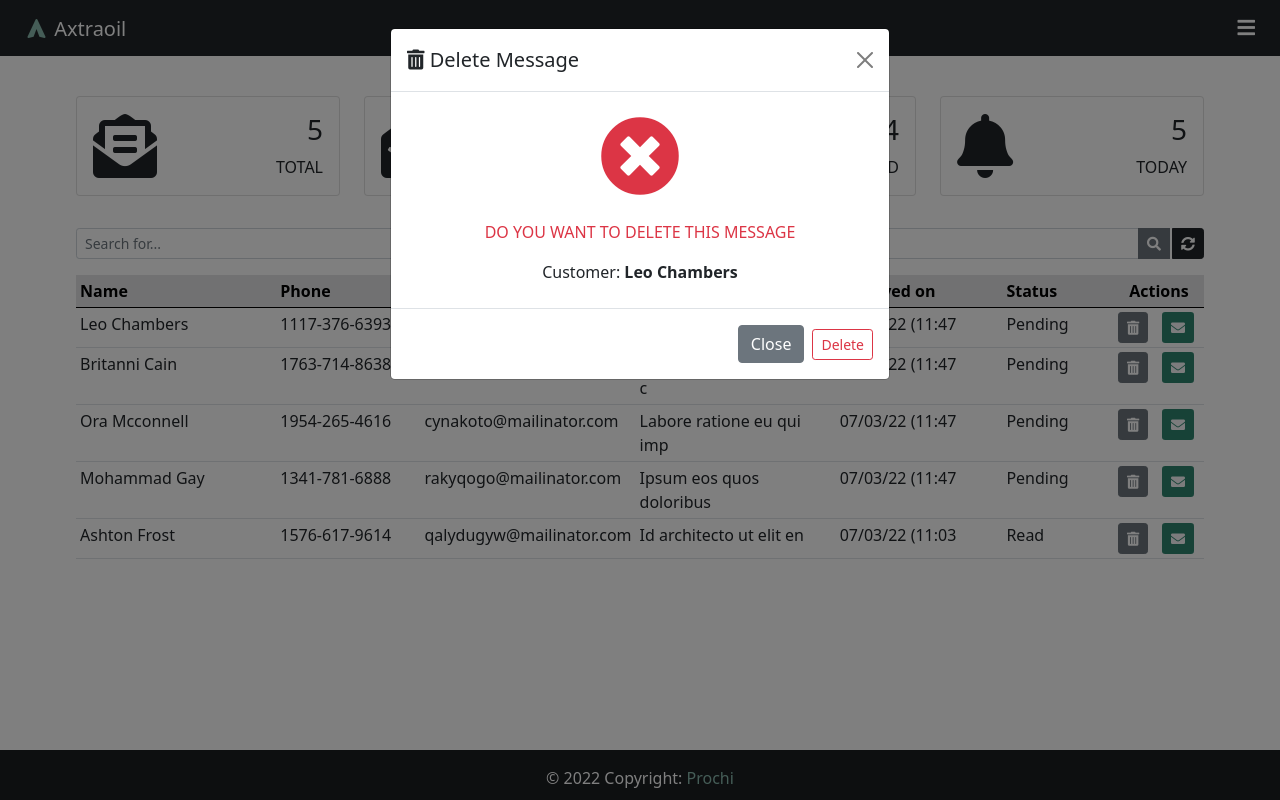
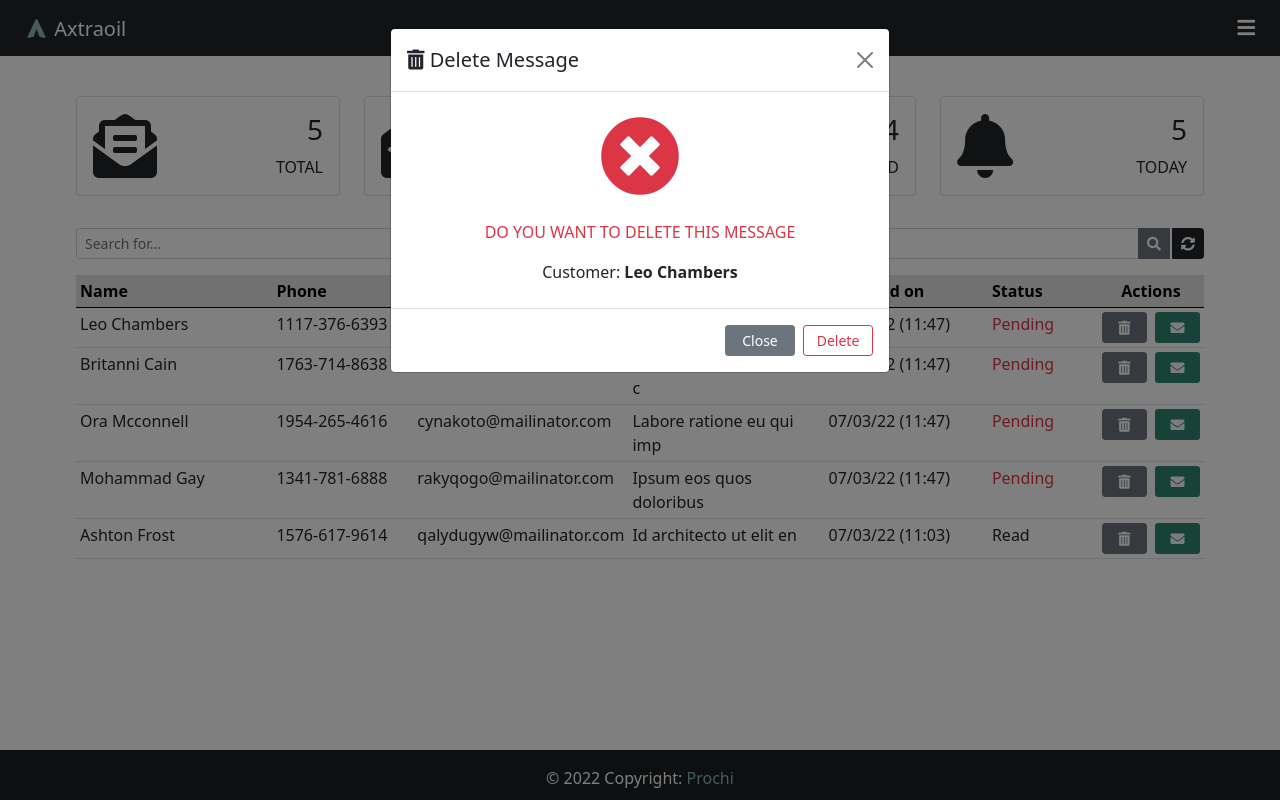
Before and after one commit to preciousimo/inbox, a Django app: page /inbox/ in a window 1280 px wide, after a click on "Delete message". Run offline with Django 3.2, Linux system fonts and the light colour scheme; a user stored in the database is signed in; data comes from the database, SQL or seed files in the repository; both versions use the stored data as it was after the commit; parts of the project's set-up code (start-up, migrations or seed data) failed here and were passed over; some libraries are stand-ins or nearby versions.

Commit message:
edit inbox table

```diff
--- a/App/static/css/style.css
+++ b/App/static/css/style.css
@@ -39,6 +39,13 @@ html, body {
 #login-watermark {
     color: #d3d3d3;
     font-size: 150px;
+}
+/* OTHER PARTS (MIXED PARTS) */
+.btn-modal {
+    width: 70px;
+}
+.btn-action {
+    width: 45px;
 }
 /* MESSAGE (PULSE) */
 .pulse {
--- a/App/templates/inbox.html
+++ b/App/templates/inbox.html
@@ -57,10 +57,12 @@
                     <td>{{ customer.phone }}</td>
                     <td>{{ customer.email }}</td>
                     <td>{{ customer.subject }}</td>
-                    <td>{{ customer.created_at | date:'m/d/y (H:i' }}</td>
-
+                    <td>{{ customer.created_at | date:'m/d/y (H:i)' }}</td>
+                    {% if customer.status == 'Pending' %}
+                    <td class="text-danger">{{ customer.status }}</td>
+                    {% else %}
                     <td>{{ customer.status }}</td>
-
+                    {% endif %}
                     <td>
                         <button class="btn btn-secondary btn-sm btn-action" title="Delete message" data-bs-toggle="modal" data-bs-target="#deleteModal{{ customer.pk }}">
                             <i class="fas fa-trash-alt"></i>
--- a/App/templates/modals/baseModal.html
+++ b/App/templates/modals/baseModal.html
@@ -15,7 +15,7 @@
             </div>
             {% endblock form %}
             <div class="modal-footer">
-                {% block close %} <button type="button" class="btn btn-secondary" data-bs-dismiss="modal">Close</button>{% endblock close %}
+                {% block close %} <button type="button" class="btn btn-secondary btn-sm btn-modal" data-bs-dismiss="modal">Close</button>{% endblock close %}
                 {% block modal-footer %}{% endblock modal-footer %}
             </div>
         </div>
```
Also changed, not shown: db.sqlite3.
